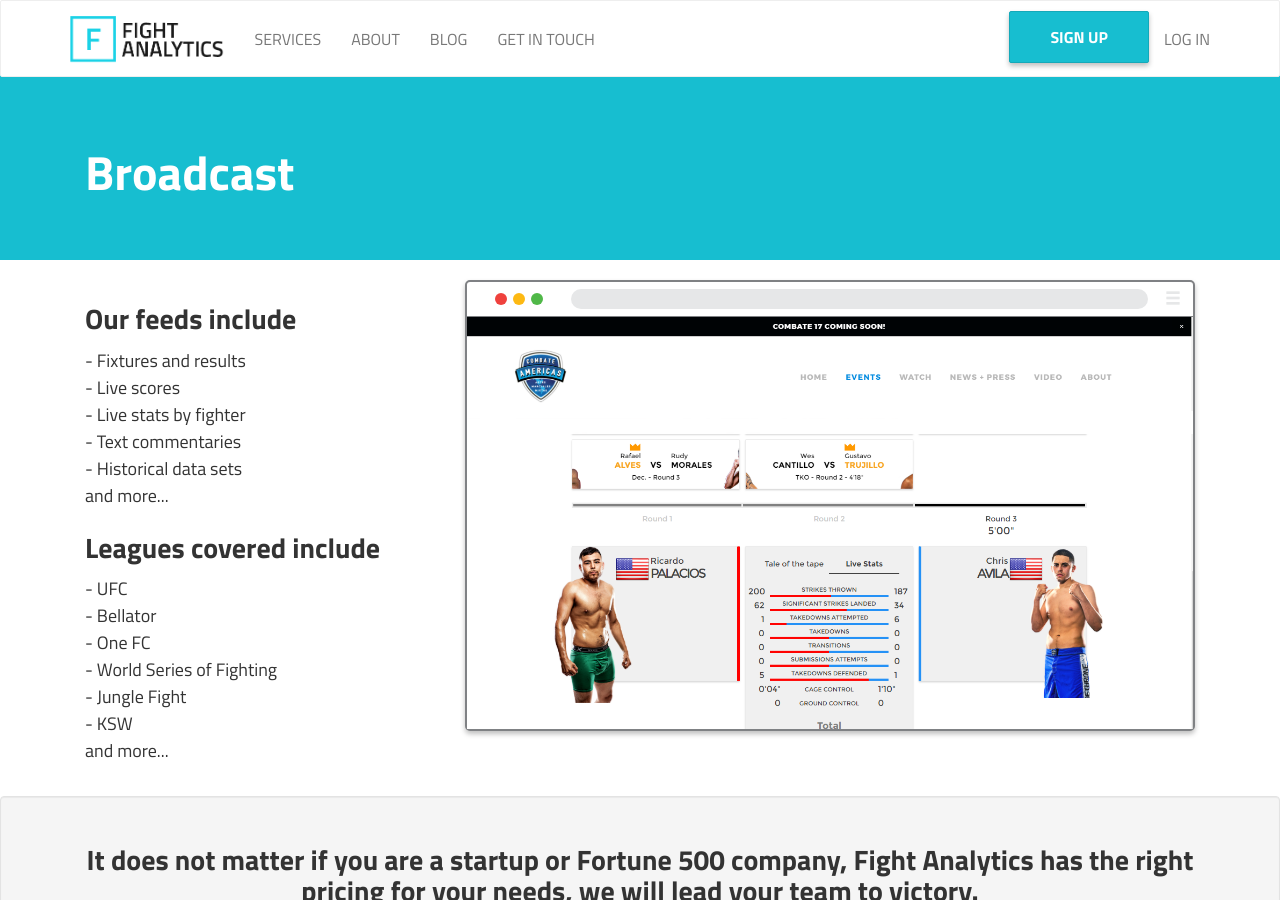
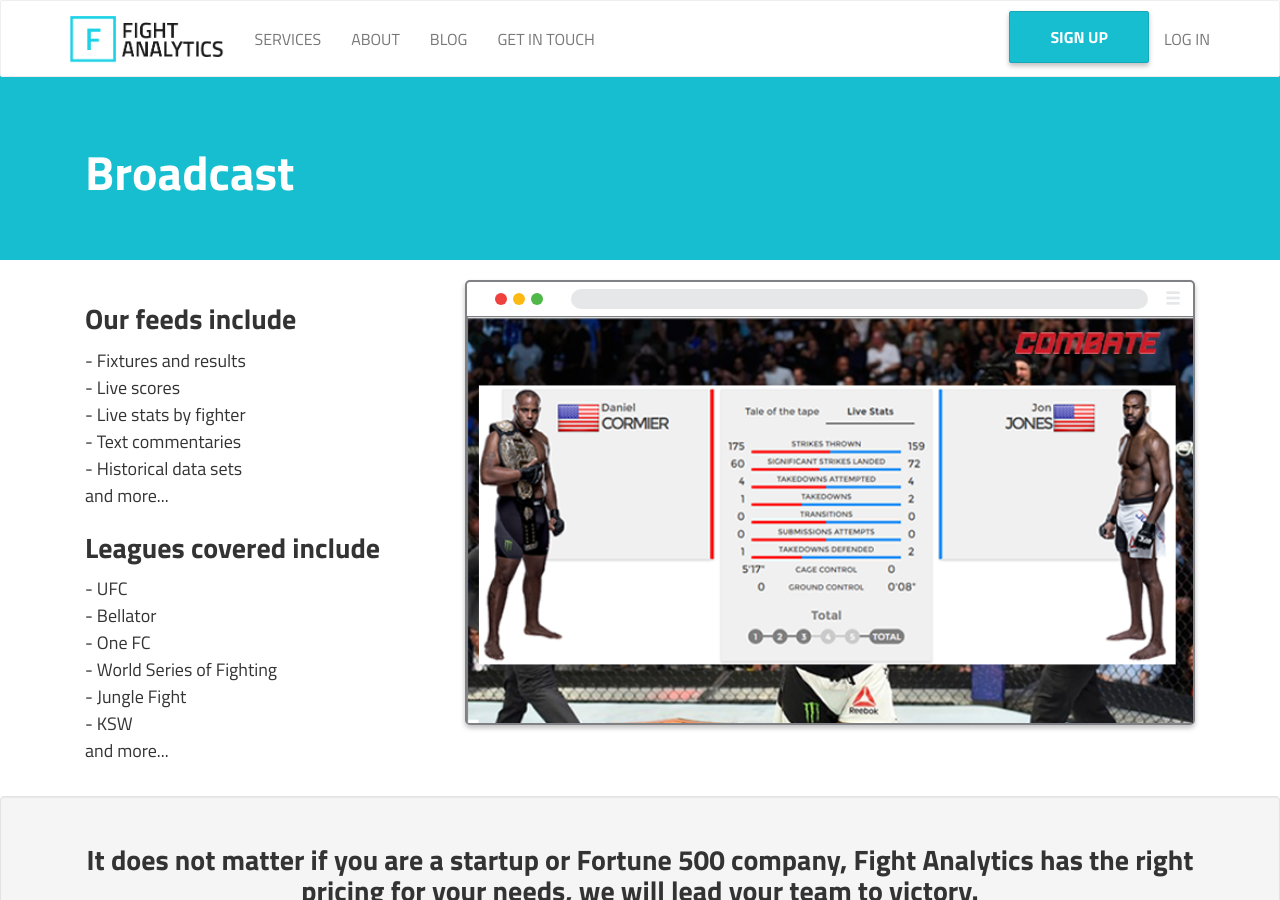
Before and after one commit to fightanalytics/site-fight-analytics, a Jekyll site: the page built from broadcast.md, in a window 1280 px wide and 900 px high. Built offline with Jekyll 4.4.1, drawn with Linux system fonts in a browser that asks for light colours.

Commit message:
Adicionar novo mockup

```diff
--- a/broadcast.md
+++ b/broadcast.md
@@ -58,7 +58,7 @@
             </div>
           </div>
           <div class="mockup-body">
-            <img src="/images/mockup-mmapromotions.png" />
+            <img src="/images/mockup-broadcast.png" />
           </div>
         </div>
       </div>
```
